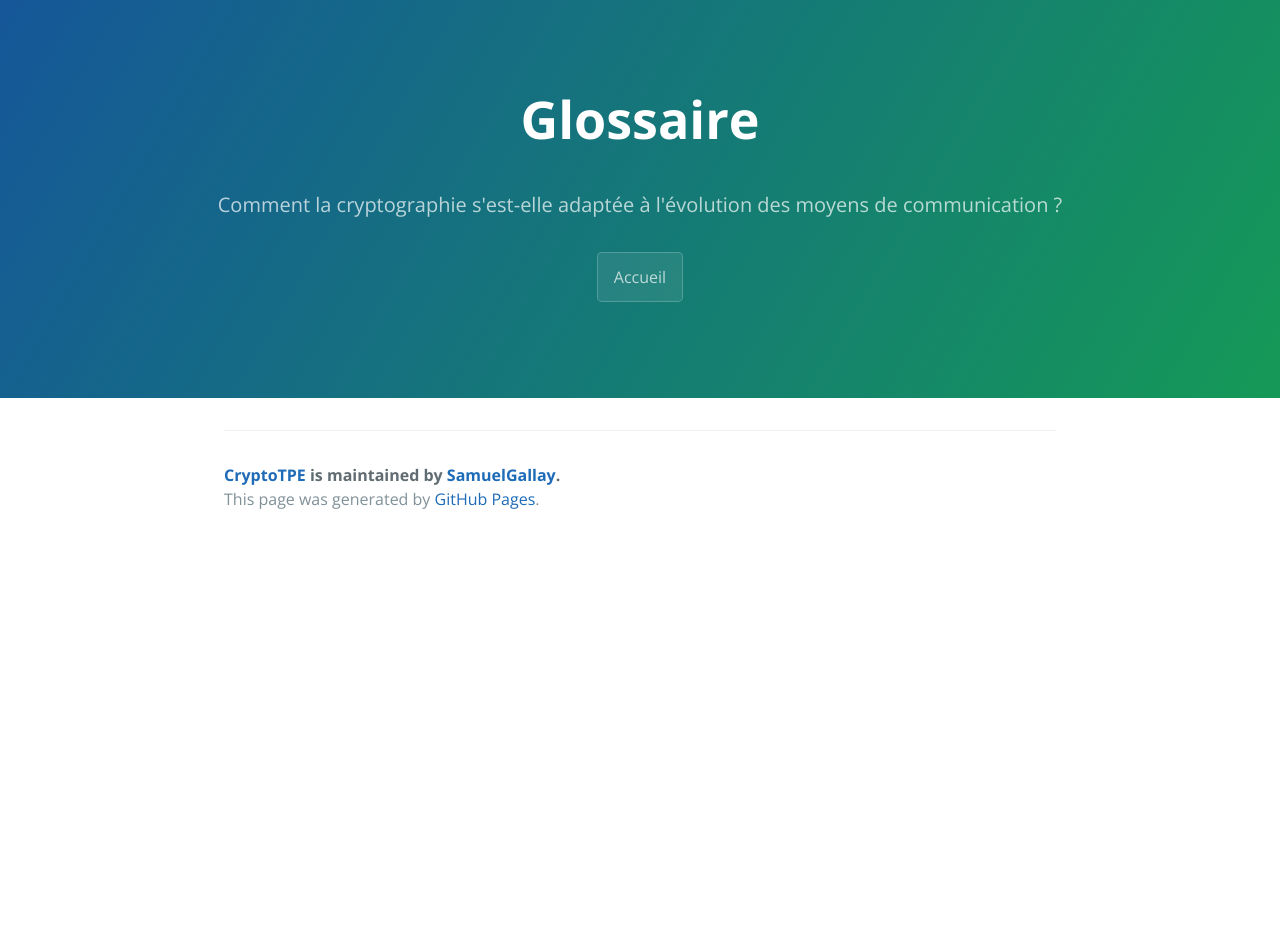
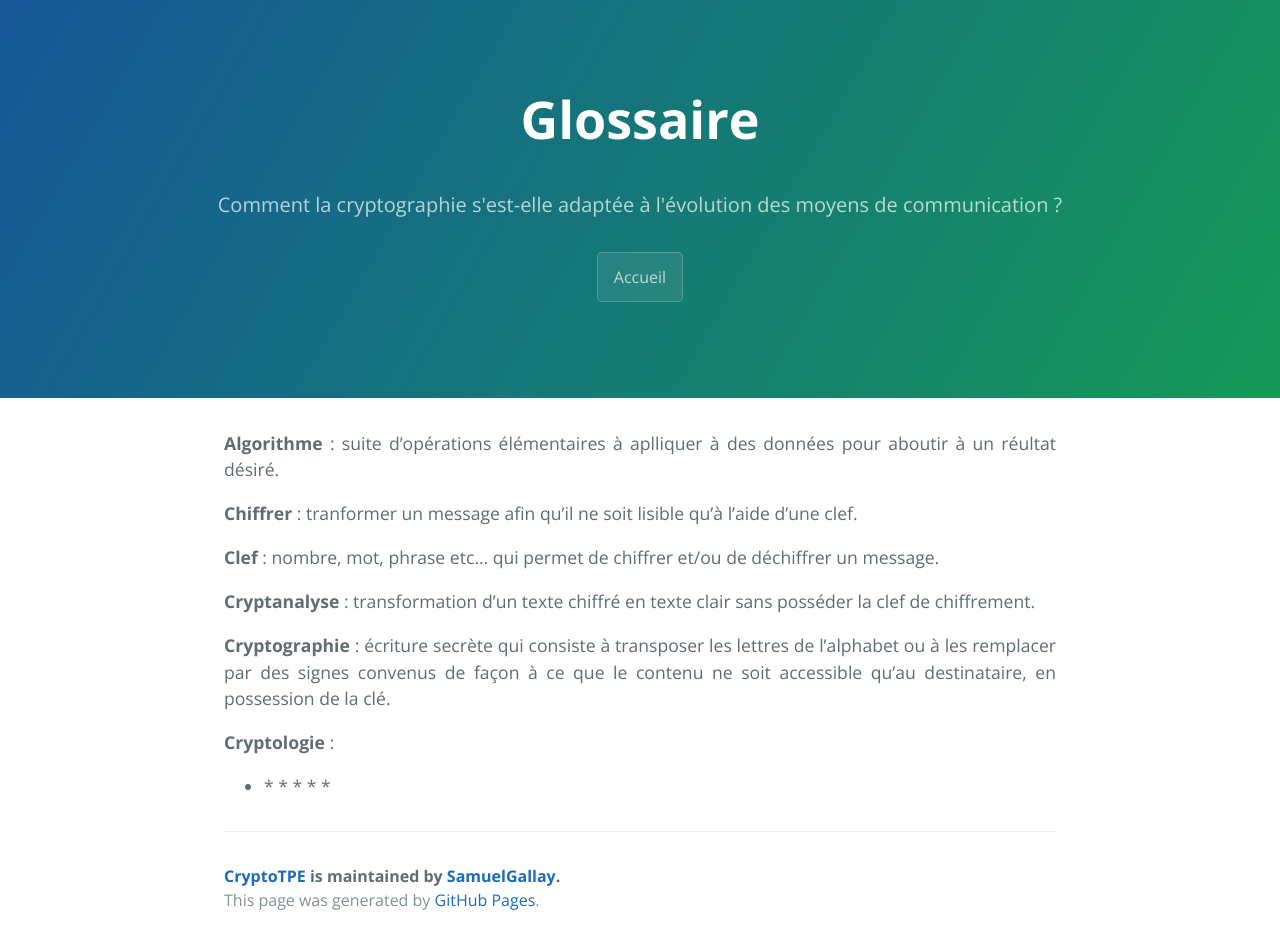
Before and after one commit to SamuelGallay/CryptoTPE, a Jekyll site: the page built from pages/glossaire.md, in a window 1280 px wide. Built offline with Jekyll 4.4.1, drawn with Linux system fonts in a browser that asks for light colours; our own code applies the rules of GitHub Pages for plain Markdown files; before the commit the page ends 900 px from its top, so only the background shows below that.

Commit message:
Update glossaire.md

```diff
--- a/pages/glossaire.md
+++ b/pages/glossaire.md
@@ -2,3 +2,22 @@
 title: Glossaire
 permalink: /glossaire/
 ---
+
+**Algorithme** : suite d'opérations élémentaires à aplliquer à des données pour aboutir à un réultat désiré.
+
+**Chiffrer** : tranformer un message afin qu'il ne soit lisible qu'à l'aide d'une clef.
+
+**Clef** : nombre, mot, phrase etc... qui permet de chiffrer et/ou de déchiffrer un message.
+
+**Cryptanalyse** : transformation d'un texte chiffré en texte clair sans posséder la clef de chiffrement.
+
+**Cryptographie** : écriture secrète qui consiste à transposer les lettres de l'alphabet ou à les remplacer par des signes convenus de façon à ce que le contenu ne soit accessible qu'au destinataire, en possession de la clé.
+
+**Cryptologie** :
+
+*
+*
+*
+*
+*
+*
```
